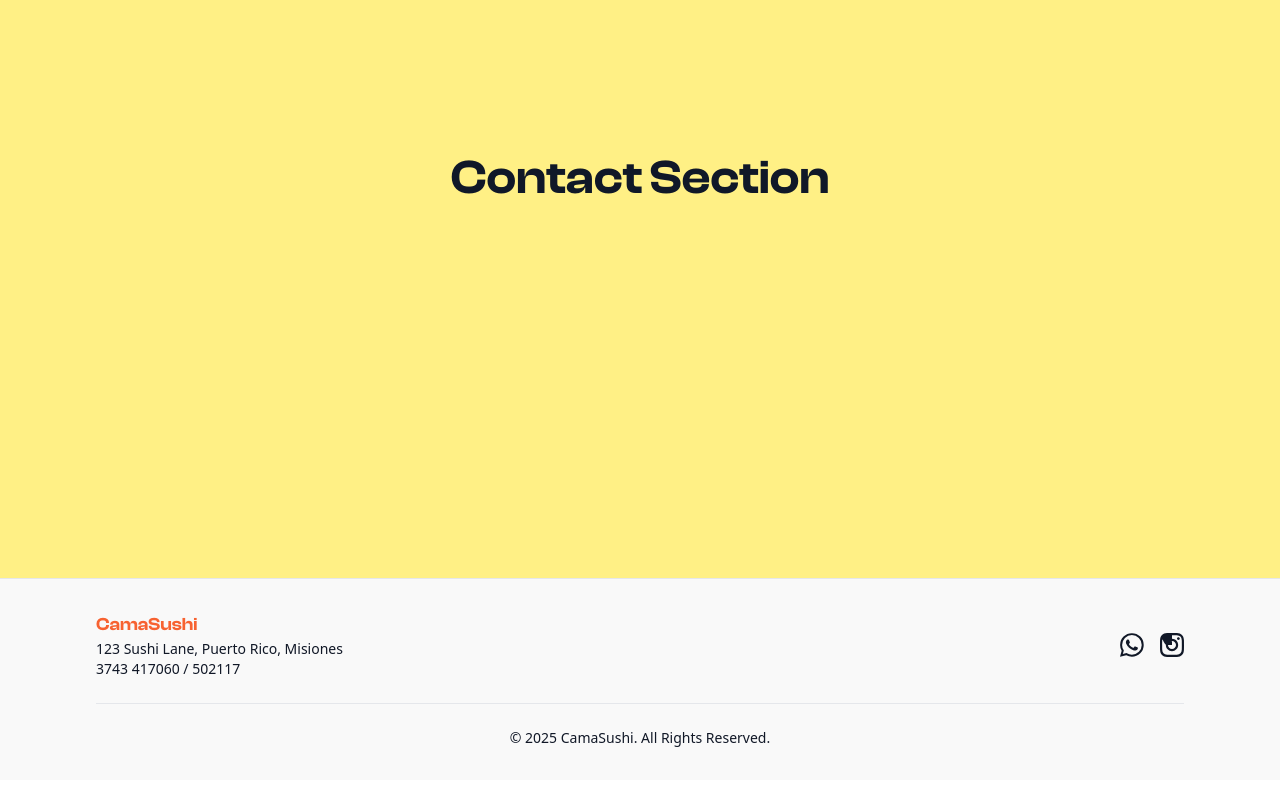
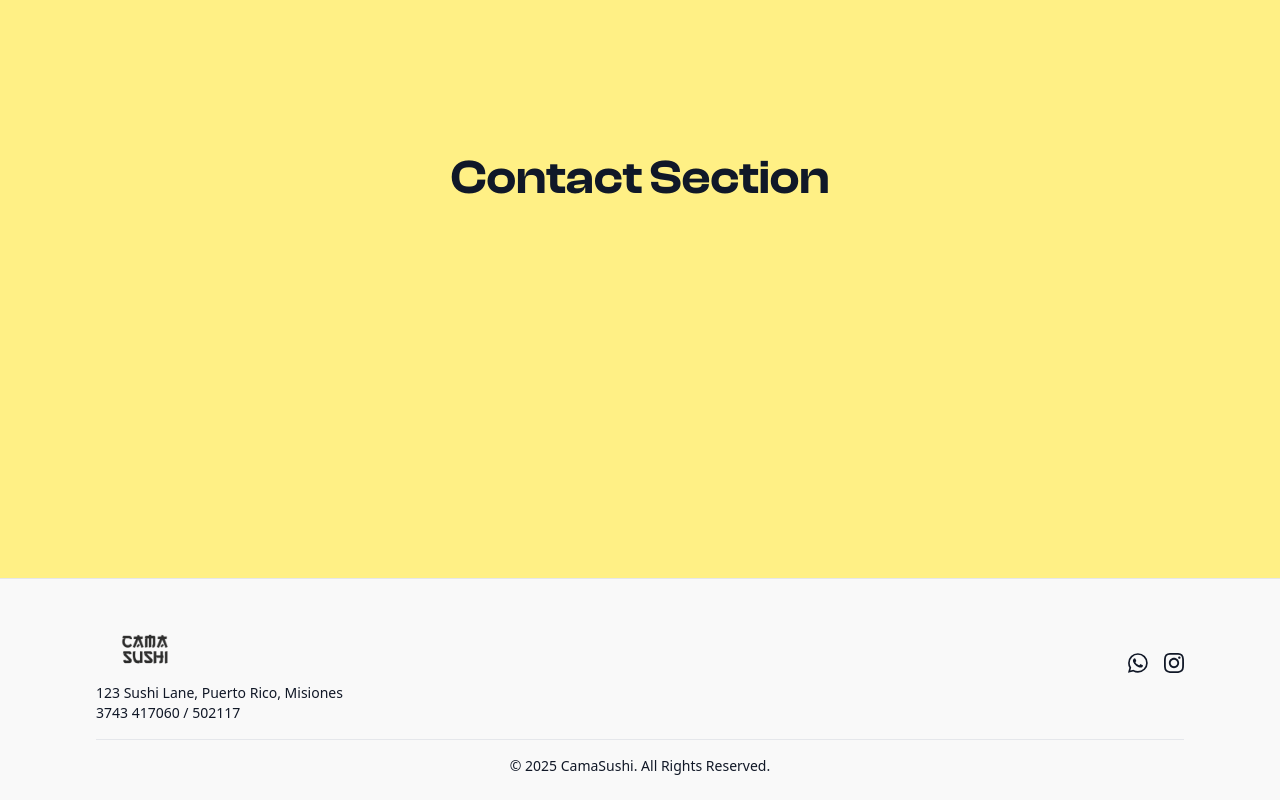
Before and after one commit to somoscomarcalabs/camasushi, a Next.js app: page / in a window 1280 px wide. Shown: the part 2622-3422 px from the top of the page. Built offline with nearby package versions, Linux system fonts and the light colour scheme; a web font is replaced by a local one.

Commit message:
logos added to footer and minor changes

```diff
--- a/src/app/components/Footer.tsx
+++ b/src/app/components/Footer.tsx
@@ -1,23 +1,35 @@
 'use client';
+import Image from "next/image";
 
 export default function Footer() {
   return (
     <footer className="w-full bg-background dark:bg-secondary text-foreground dark:text-muted backdrop-blur-sm border-t border-muted">
-      <div className="mx-auto max-w-6xl px-4 py-8 sm:px-6 md:px-8">
+      <div className="mx-auto max-w-6xl px-4 py-6 sm:px-6 md:px-8">
         <div className="flex flex-col items-center justify-between gap-6 sm:flex-row">
-          <div className="text-center sm:text-left">
-            <h3 className="text-lg font-bold text-primary">CamaSushi</h3>
-            <p className="text-sm text-muted-foreground">123 Sushi Lane, Puerto Rico, Misiones</p>
-            <p className="text-sm text-muted-foreground">3743 417060 / 502117</p>
+          <div className="text-center sm:text-left flex items-center sm:items-start">
+            <div className="flex flex-col">
+              <div className="mb-[-0.5rem]">
+                <Image
+                  src="/images/ui/camasushi-footer-light.png"
+                  alt="CamaSushi Logo"
+                  width={100}
+                  height={30}
+                  className="h-auto -my-1"
+                  priority={false}
+                />
+              </div>
+              <p className="text-sm text-muted-foreground mt-[-0.25rem]">123 Sushi Lane, Puerto Rico, Misiones</p>
+              <p className="text-sm text-muted-foreground">3743 417060 / 502117</p>
+            </div>
           </div>
-          <div className="flex gap-4">
+          <div className="flex gap-4 items-center">
             <a
               className="text-muted-foreground transition-colors hover:text-primary"
               data-alt="WhatsApp icon"
               href="#"
               aria-label="WhatsApp"
             >
-              <svg className="h-6 w-6" fill="currentColor" viewBox="0 0 432 432" xmlns="http://www.w3.org/2000/svg">
+              <svg className="h-5 w-5" fill="currentColor" viewBox="0 0 432 432" xmlns="http://www.w3.org/2000/svg">
                 <path d="M364.5 65Q427 127 427 214.5T364.5 364T214 426q-54 0-101-26L0 429l30-109Q2 271 2 214q0-87 62-149T214 3t150.5 62zM214 390q73 0 125-51.5T391 214T339 89.5T214 38T89.5 89.5T38 214q0 51 27 94l4 6l-18 65l67-17l6 3q42 25 90 25zm97-132q9 5 10 7q4 6-3 25q-3 8-15 15.5t-21 9.5q-18 2-33-2q-17-6-30-11q-8-4-15.5-8.5t-14.5-9t-13-9.5t-11.5-10t-10.5-10.5t-8.5-9.5t-7-8.5t-5.5-7t-3.5-5L128 222q-22-29-22-55q0-24 19-44q6-7 14-7q6 0 10 1q8 0 12 9q2 3 6 13l7 17.5l3 8.5q3 5 1 9q-3 7-5 9l-3 3l-3 3.5l-2 2.5q-6 6-3 11q13 22 30 37q13 11 43 26q7 3 11-1q12-15 17-21q4-6 12-3q6 3 36 17z" />
               </svg>
             </a>
@@ -27,14 +39,13 @@ export default function Footer() {
               href="#"
               aria-label="Instagram"
             >
-              <svg className="h-6 w-6" fill="currentColor" viewBox="0 0 24 24">
-                <path
-                  d="M12 2.163c3.204 0 3.584.012 4.85.07 3.252.148 4.771 1.691 4.919 4.919.058 1.265.069 1.645.069 4.85s-.011 3.584-.069 4.85c-.149 3.225-1.664 4.771-4.919 4.919-1.266.058-1.644.07-4.85.07s-3.584-.012-4.85-.07c-3.252-.148-4.771-1.691-4.919-4.919-.058-1.265-.069-1.645-.069-4.85s.011-3.584.069-4.85c.149-3.225 1.664 4.771 4.919 4.919 1.266-.057 1.644-.069 4.85-.069zm0-2.163c-3.259 0-3.667.014-4.947.072-4.358.2-6.78 2.618-6.98 6.98-.059 1.281-.073 1.689-.073 4.948s.014 3.667.072 4.947c.2 4.358 2.618 6.78 6.98 6.98 1.281.058 1.689.072 4.948.072s3.667-.014 4.947-.072c4.358-.2 6.78-2.618 6.98-6.98.059-1.281.073-1.689.073-4.948s-.014-3.667-.072-4.947c-.2-4.358-2.618-6.78-6.98-6.98-1.281-.059-1.689-.073-4.948-.073zm0 5.838c-3.403 0-6.162 2.759-6.162 6.162s2.759 6.162 6.162 6.162 6.162-2.759 6.162-6.162-2.759-6.162-6.162-6.162zm0 10.162c-2.209 0-4-1.79-4-4s1.791-4 4-4 4 1.79 4 4-1.791 4-4 4zm6.406-11.845c-.796 0-1.441.645-1.441 1.44s.645 1.441 1.441 1.441 1.441-.645 1.441-1.441-.645-1.44-1.441-1.44z" />
+              <svg className="h-5 w-5" fill="currentColor" viewBox="0 0 24 24">
+                <path d="M12 2.163c3.204 0 3.584.012 4.85.07 3.252.148 4.771 1.691 4.919 4.919.058 1.265.069 1.645.069 4.85 0 3.204-.011 3.584-.069 4.85-.148 3.225-1.664 4.771-4.919 4.919-1.266.058-1.644.07-4.85.07-3.204 0-3.584-.012-4.85-.07-3.252-.148-4.771-1.691-4.919-4.919-.058-1.265-.069-1.645-.069-4.85 0-3.204.011-3.584.069-4.85.148-3.225 1.664-4.771 4.919-4.919 1.266-.057 1.644-.069 4.85-.069zm0-2.163c-3.259 0-3.667.014-4.947.072-4.358.2-6.78 2.618-6.98 6.98-.059 1.281-.073 1.689-.073 4.948 0 3.259.014 3.667.072 4.947.2 4.358 2.618 6.78 6.98 6.98 1.281.058 1.689.072 4.948.072 3.259 0 3.667-.014 4.947-.072 4.358-.2 6.78-2.618 6.98-6.98.059-1.281.073-1.689.073-4.948 0-3.259-.014-3.667-.072-4.947-.2-4.358-2.618-6.78-6.98-6.98-1.281-.059-1.689-.073-4.948-.073zm0 5.838c-3.403 0-6.162 2.759-6.162 6.162s2.759 6.162 6.162 6.162 6.162-2.759 6.162-6.162-2.759-6.162-6.162-6.162zm0 10.162c-2.209 0-4-1.79-4-4s1.791-4 4-4 4 1.79 4 4-1.791 4-4 4zm6.406-11.845c-.796 0-1.441.645-1.441 1.44s.645 1.441 1.441 1.441 1.441-.645 1.441-1.441-.645-1.44-1.441-1.44z" />
               </svg>
             </a>
           </div>
         </div>
-        <div className="mt-6 border-t border-muted pt-6 text-center text-sm text-muted-foreground">
+        <div className="mt-4 border-t border-muted pt-4 text-center text-sm text-muted-foreground">
           <p>© 2025 CamaSushi. All Rights Reserved.</p>
         </div>
       </div>
```
Also changed, not shown: public/images/ui/camasushi-footer-dark.png (added), public/images/ui/camasushi-footer-light.png (added).
